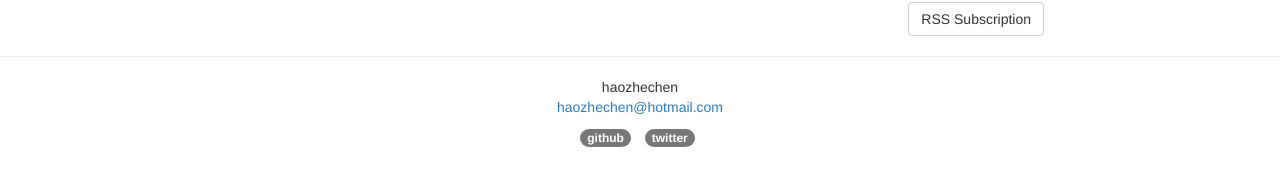
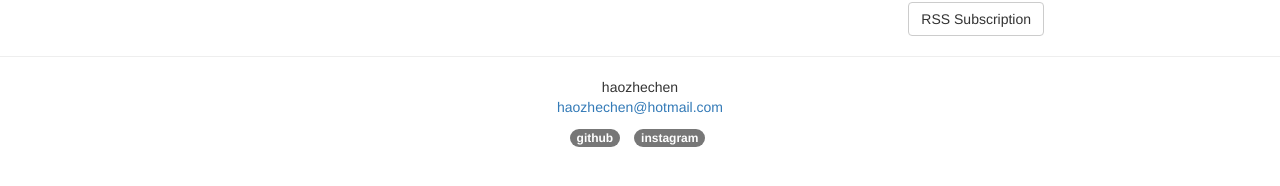
Before and after one commit to haozhechen/haozhechen.github.io, a Jekyll site: the page built from index.html, in a window 1280 px wide. Shown: the part 691-877 px from the top of the page. Built offline with Jekyll 4.4.1, drawn with Linux system fonts in a browser that asks for light colours.

Commit message:
replace twitter with instagram

```diff
--- a/_includes/footer.html
+++ b/_includes/footer.html
@@ -11,7 +11,7 @@
 
         <ul class="list-inline text-center">
           <li><a href="https://github.com/{{ include.username }}"><span class="badge">github</span></a></li>
-          <li><a href="https://twitter.com/{{ include.username }}"><span class="badge">twitter</span></a></li>
+          <li><a href="https://www.instagram.com/haozhechens/"><span class="badge">instagram</span></a></li>
         </ul>
       </div>
 
```
